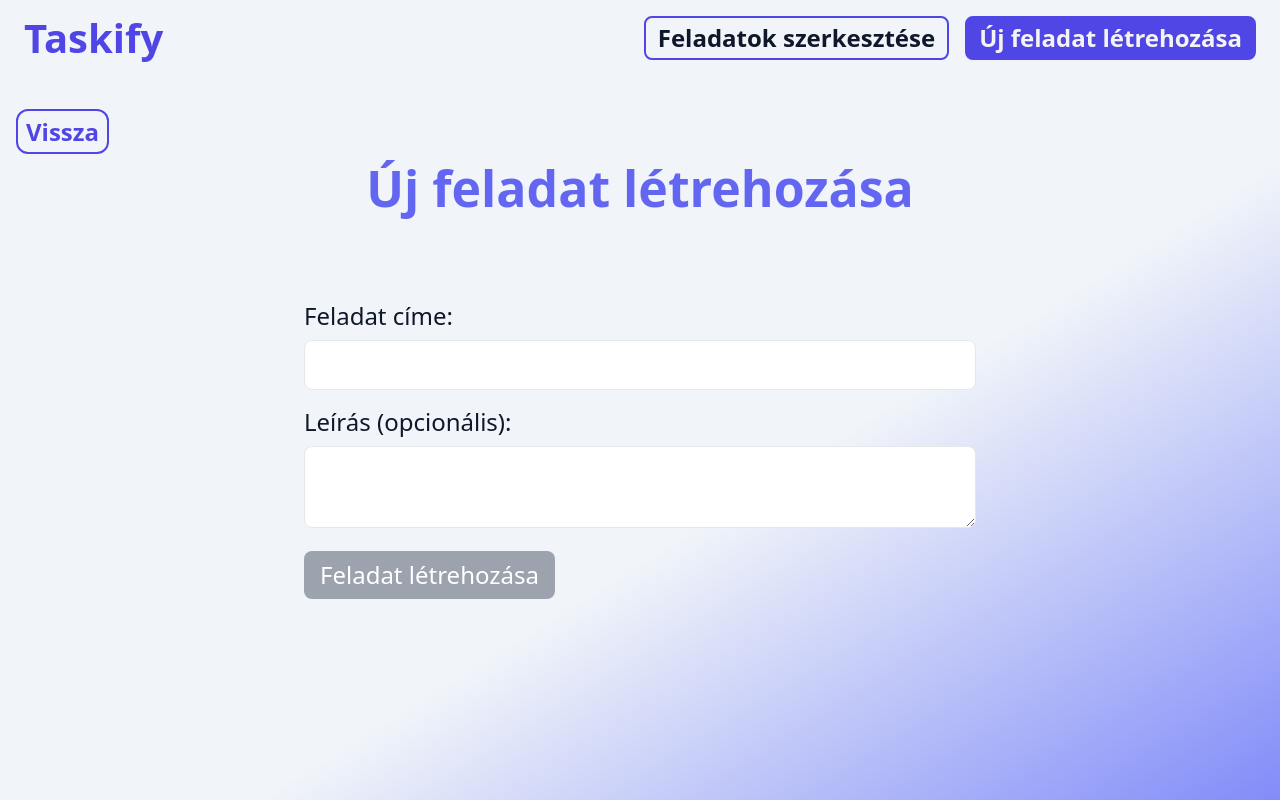
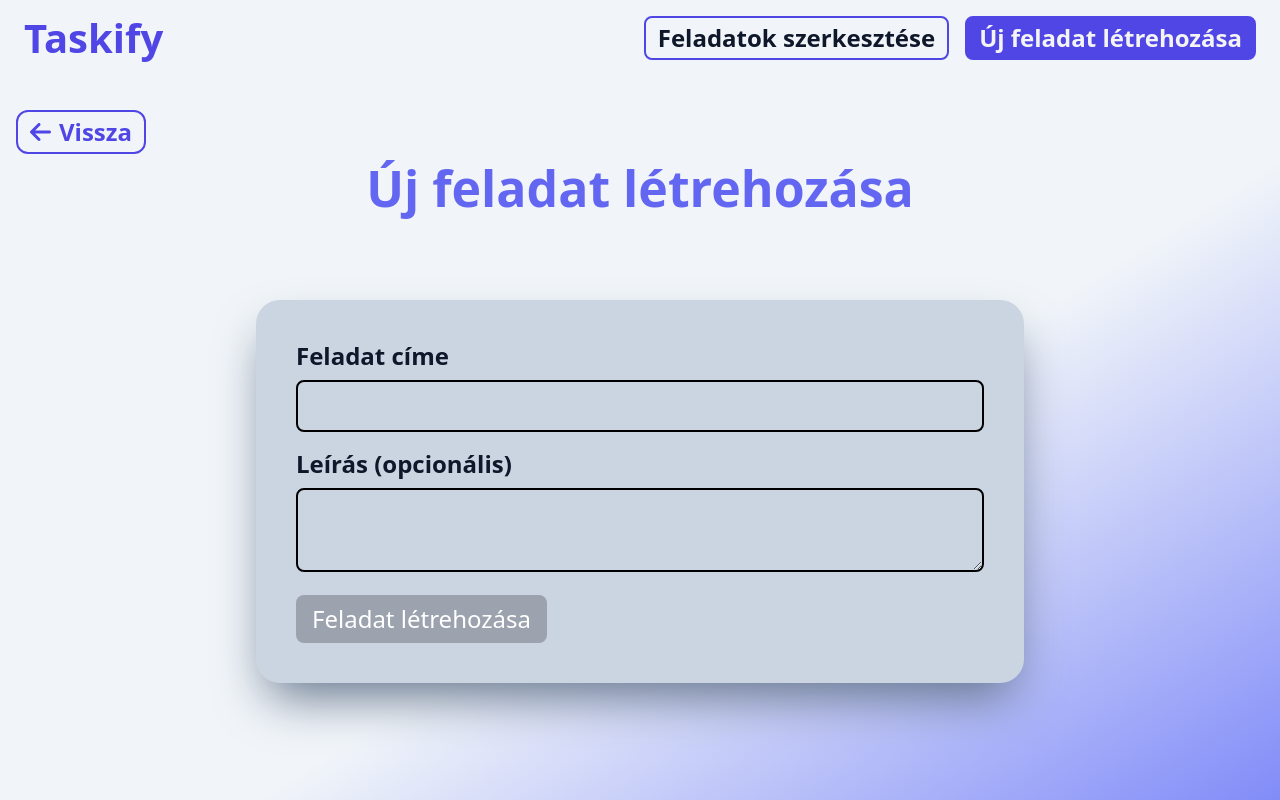
Before and after one commit to LeventeNagyWorks/Taskify, an Angular app in the folder taskify/: page /create-task in a window 1280 px wide. Built offline with nearby package versions, Linux system fonts and the light colour scheme.

Commit message:
Updated BackButtonComponent with FontAwesome icon and hover effect, modified CreateTaskComponent with focus effects on input fields, and added shake animation to tailwind.config.js

```diff
--- a/taskify/src/app/components/back-btn.component.ts
+++ b/taskify/src/app/components/back-btn.component.ts
@@ -1,19 +1,27 @@
 import { Component, Input} from '@angular/core';
 import { RouterLink } from '@angular/router';
+import { FontAwesomeModule } from '@fortawesome/angular-fontawesome';
+import { faArrowLeft } from '@fortawesome/free-solid-svg-icons';
 
 @Component({
   selector: 'app-back-button',
   standalone: true,
-  imports: [RouterLink],
+  imports: [RouterLink, FontAwesomeModule],
   template: `
     <a
       [routerLink]="route"
-      class="py-1 px-2 text-indigo-600 hover:text-zinc-100 hover:bg-indigo-600 rounded-xl border-[2px] border-indigo-600 duration-500 cursor-pointer font-semibold select-none"
+      (mouseenter)="isHovered = true"
+      (mouseleave)="isHovered = false"
+      class="flex justify-center items-center gap-2 py-1 px-3 text-indigo-600 hover:text-zinc-100 hover:bg-indigo-600 rounded-xl border-[2px] border-indigo-600 duration-500 cursor-pointer font-semibold select-none"
     >
-      Vissza
+      <fa-icon [icon]="faArrowLeft" [class]="'duration-500 ' + (isHovered ? 'animate-shake text-green-400' : 'animate-none text-indigo-600')"></fa-icon>
+      <p>Vissza</p>
     </a>
   `
 })
 export class BackButtonComponent {
-    @Input() route: string = '/';
+  faArrowLeft = faArrowLeft;
+  @Input() route: string = '/';
+
+  isHovered : boolean = false;
 }
--- a/taskify/src/app/components/create-task/create-task.component.ts
+++ b/taskify/src/app/components/create-task/create-task.component.ts
@@ -14,17 +14,29 @@ import { CommonModule } from '@angular/common';
         <app-back-button [route]="'/'"></app-back-button>
       </div>
       <h2 class="select-none font-semibold text-[50px] text-indigo-500 mb-24">Új feladat létrehozása</h2>
-      <form [formGroup]="taskForm" (ngSubmit)="onSubmit()" class="w-full max-w-2xl">
+      <form [formGroup]="taskForm" (ngSubmit)="onSubmit()" class="w-full max-w-3xl bg-slate-300 py-10 px-10 rounded-3xl shadow-2xl shadow-slate-500">
         <div class="mb-4">
-          <label for="title" class="block mb-2">Feladat címe:</label>
-          <input type="text" id="title" formControlName="title" class="w-full p-2 border font-semibold rounded-lg focus:text-indigo-600 caret-indigo-600 outline-none duration-500">
+          <label for="title" [class]="'block mb-2 font-semibold duration-500 ' + (isTitleFocused ? 'text-indigo-600' : '')">Feladat címe</label>
+          <input
+            type="text"
+            id="title"
+            formControlName="title"
+            (focus)="isTitleFocused = true"
+            (blur)="isTitleFocused = false"
+            [class]="'w-full p-2 border-2 bg-transparent font-semibold rounded-lg focus:text-indigo-600 caret-indigo-600 outline-none duration-500 ' + (isTitleFocused ? 'border-indigo-600' : 'border-black')">
           <div *ngIf="taskForm.get('title')?.invalid && taskForm.get('title')?.touched" class="text-red-500 mt-1 text-xl">
             A cím megadása kötelező!
           </div>
         </div>
         <div class="mb-4">
-          <label for="description" class="block mb-2">Leírás (opcionális):</label>
-          <textarea id="description" formControlName="description" class="w-full p-2 border font-semibold rounded-lg focus:text-indigo-600 caret-indigo-600 outline-none duration-500"></textarea>
+          <label for="description" [class]="'block mb-2 font-semibold duration-500 ' + (isDescFocused ? 'text-indigo-600' : '')">Leírás (opcionális)</label>
+          <textarea
+            id="description"
+            formControlName="description"
+            (focus)="isDescFocused = true"
+            (blur)="isDescFocused = false"
+            [class]="'w-full p-2 border-2 bg-transparent font-semibold rounded-lg focus:text-indigo-600 caret-indigo-600 outline-none duration-500 ' + (isDescFocused ? 'border-indigo-600' : 'border-black')">
+          </textarea>
         </div>
         <button
           type="submit" [disabled]="taskForm.invalid"
@@ -40,6 +52,9 @@ export class CreateTaskComponent {
   private fb = inject(FormBuilder);
   private taskService = inject(TaskService);
 
+  isTitleFocused: boolean = false;
+  isDescFocused: boolean = false;
+
   taskForm: FormGroup = this.fb.group({
     title: ['', Validators.required],
     description: ['']
--- a/taskify/tailwind.config.js
+++ b/taskify/tailwind.config.js
@@ -4,7 +4,17 @@ module.exports = {
     "./src/**/*.{html,ts}",
   ],
   theme: {
-    extend: {},
+    extend: {
+      keyframes: {
+        shake: {
+          '0%, 100%': { transform: '-translateX(5px)' },
+          '50%': { transform: 'translateX(5px)' },
+        },
+      },
+      animation: {
+        shake: 'shake 1s ease-in-out infinite',
+      },
+    },
   },
   plugins: [],
 }
```
